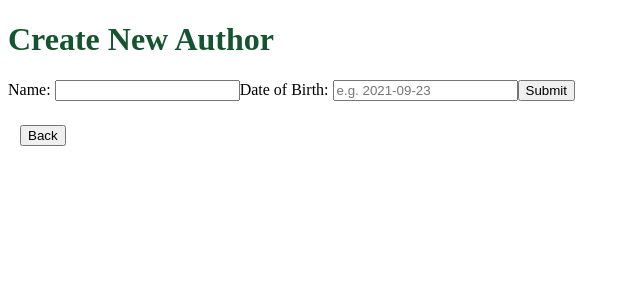
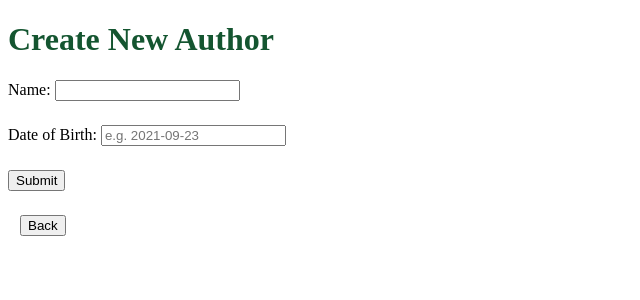
Before and after one commit to jbrasko2/bookstore-frontend, a React (Create React App) app: page /authors/new in a window 1280 px wide. Shown: the top 300 px of the page, without its empty margins (0-640 px from the left). Built offline with nearby package versions, Linux system fonts and the light colour scheme.

Commit message:
add styling

```diff
--- a/src/components/AuthorForm.js
+++ b/src/components/AuthorForm.js
@@ -1,4 +1,5 @@
 import React, { useState } from 'react'
+import styled from 'styled-components'
 
 const AuthorForm = ({ handleSubmit, author }) => {
   const [name, setName] = useState('')
@@ -13,6 +14,7 @@ const AuthorForm = ({ handleSubmit, author }) => {
   return (
     <>
       <form onSubmit={onSubmit}>
+        <InputWrapper>
           <label htmlFor='name'>Name: </label>
           <input
             type='text'
@@ -23,6 +25,8 @@ const AuthorForm = ({ handleSubmit, author }) => {
             value={name}
             onChange={e => setName(e.target.value)}
           />
+        </InputWrapper>
+        <InputWrapper>
           <label htmlFor='dob'>Date of Birth: </label>
           <input
             type='text'
@@ -33,10 +37,15 @@ const AuthorForm = ({ handleSubmit, author }) => {
             value={dob}
             onChange={e => setDob(e.target.value)}
           />
+        </InputWrapper>
         <input type='submit' value='Submit' />
       </form>
     </>
   )
 }
 
+const InputWrapper = styled.div`
+  margin-bottom: 24px;
+`
+
 export default AuthorForm
```
Lines whose indentation alone changed are shown as unchanged.
